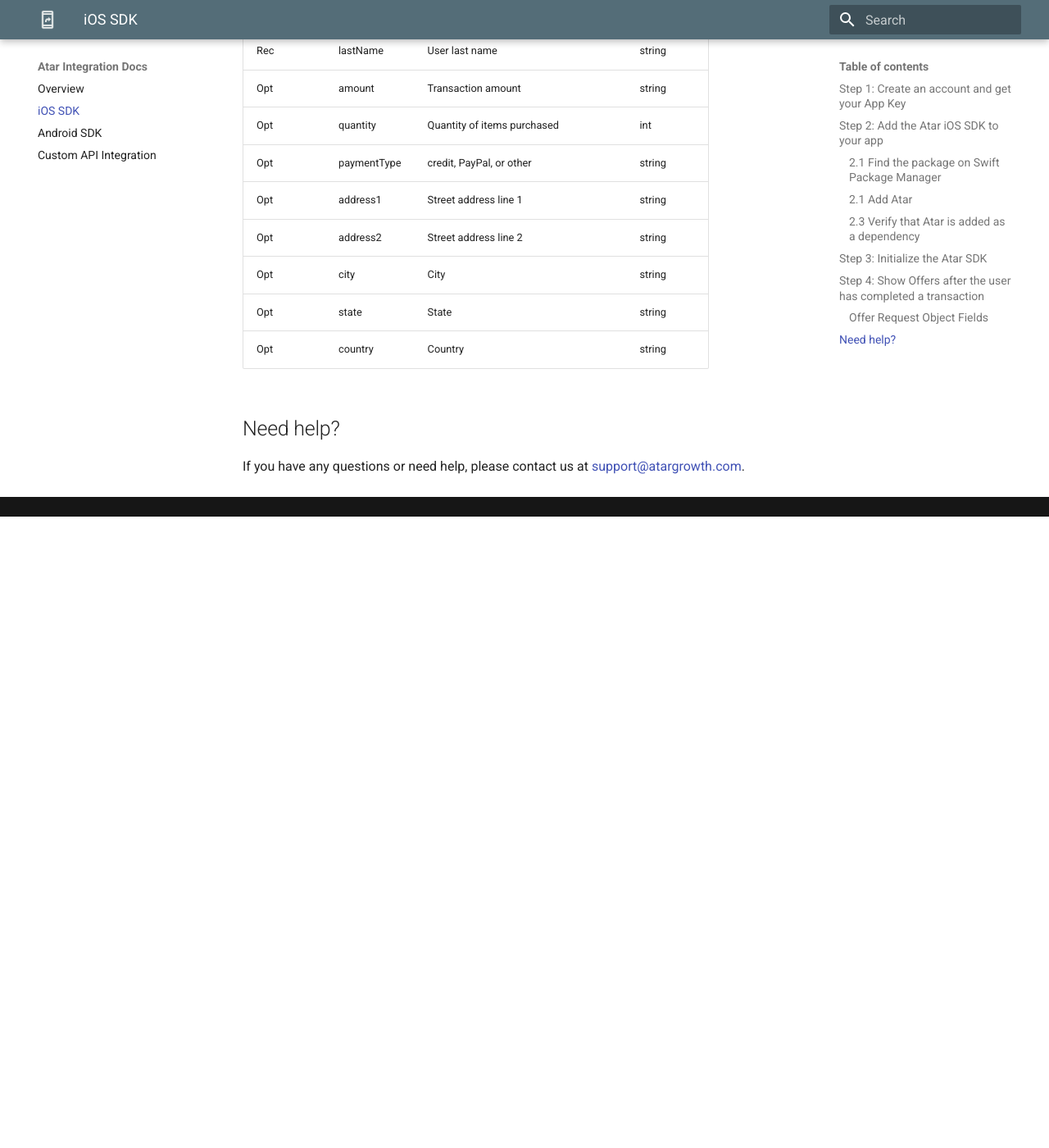
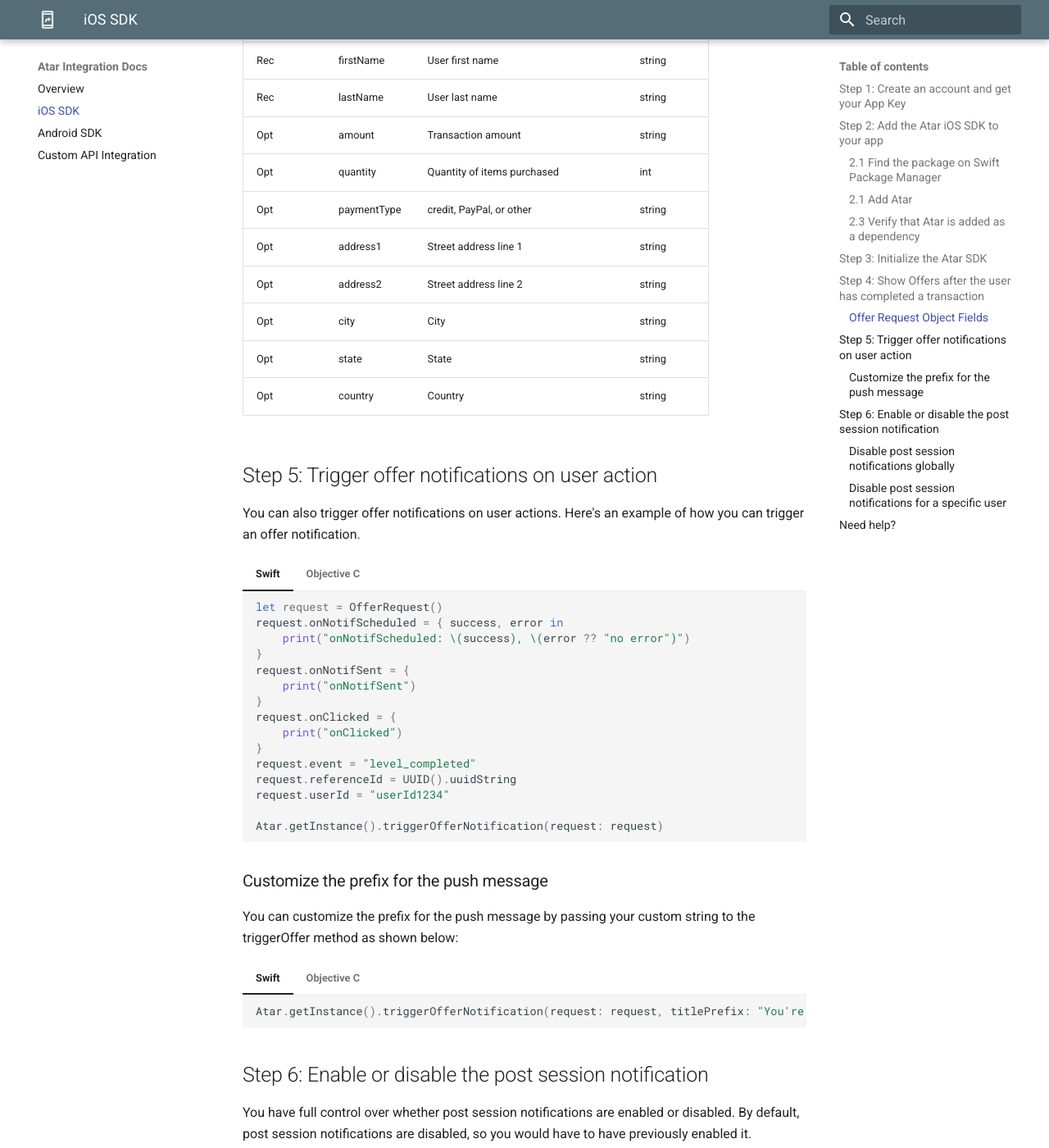
Before and after one commit to Atar-Growth/atar.github.io, an MkDocs documentation site: the page built from docs/ios-sdk.md, in a window 1280 px wide and 1400 px high, scrolled down 2940 px. Shown: the whole window at 82% size. Built offline with MkDocs 1.6.1 and Material for MkDocs 9.7.7, drawn with Linux system fonts in a browser that asks for light colours; before the commit the page ends 3570 px from its top, so only the background shows below that; some of the changed text lies outside the part shown.

Commit message:
update ios SDK

````diff
--- a/docs/ios-sdk.md
+++ b/docs/ios-sdk.md
@@ -166,6 +172,84 @@ Note that the callback is optional and purely in case you would like to tie any
 | Opt  | state       | State                                          | string    |
 | Opt  | country     | Country                                        | string    |
 
+## Step 5: Trigger offer notifications on user action
+
+You can also trigger offer notifications on user actions. Here's an example of how you can trigger an offer notification.
+
+=== "Swift"
+    ```swift
+    let request = OfferRequest()
+    request.onNotifScheduled = { success, error in
+        print("onNotifScheduled: \(success), \(error ?? "no error")")
+    }
+    request.onNotifSent = {
+        print("onNotifSent")
+    }
+    request.onClicked = {
+        print("onClicked")
+    }
+    request.event = "level_completed"
+    request.referenceId = UUID().uuidString
+    request.userId = "userId1234"
+
+    Atar.getInstance().triggerOfferNotification(request: request)
+    ```
+
+=== "Objective C"
+    ```objc
+    OfferRequest *request = [[OfferRequest alloc] init];
+    request.onNotifScheduled = ^(BOOL success, NSString * _Nullable error) {
+        NSLog(@"onNotifScheduled: %d, %@", success, error);
+    };
+    request.onNotifSent = ^{
+        NSLog(@"onNotifSent");
+    };
+    request.onClicked = ^{
+        NSLog(@"onClicked");
+    };
+    request.event = @"level_completed";
+    request.referenceId = [[NSUUID UUID] UUIDString];
+    request.userId = @"userId1234";
+
+    [[Atar getInstance] triggerOfferNotificationWithRequest:request];
+    ```
+
+### Customize the prefix for the push message
+
+You can customize the prefix for the push message by passing your custom string to the triggerOffer method as shown below:
+
+=== "Swift"
+    ```swift
+    Atar.getInstance().triggerOfferNotification(request: request, titlePrefix: "You're awesome!")
+    ```
+
+=== "Objective C"
+    ```objc
+    [[Atar getInstance] triggerOfferNotificationWithRequest:request titlePrefix:@"You're awesome!"];
+    ```
+
+## Step 6: Enable or disable the post session notification
+
+You have full control over whether post session notifications are enabled or disabled. By default, post session notifications are disabled, so you would have to have previously enabled it.
+
+### Disable post session notifications globally
+
+You can head to the [dashboard settings](https://app.atargrowth.com/settings) and disable post session notifications globally. This will disable post session notifications for all users.
+
+### Disable post session notifications for a specific user
+
+To disable for a specific user, you can use the following method in the SDK whenever. This is persisted in user defaults and will be remembered for the user.
+
+=== "Swift"
+    ```swift
+    Atar.getInstance().setPostSessionNotifDisabled(disabled: true)
+    ```
+
+=== "Objective C"
+    ```objc
+    [[Atar getInstance] setPostSessionNotifDisabledWithDisabled:YES];
+    ```
+
 ## Need help?
 
 If you have any questions or need help, please contact us at [support@atargrowth.com](mailto:support@atargrowth.com).
````
Also changed, not shown: other parts of docs/ios-sdk.md (+18 -12 lines).
